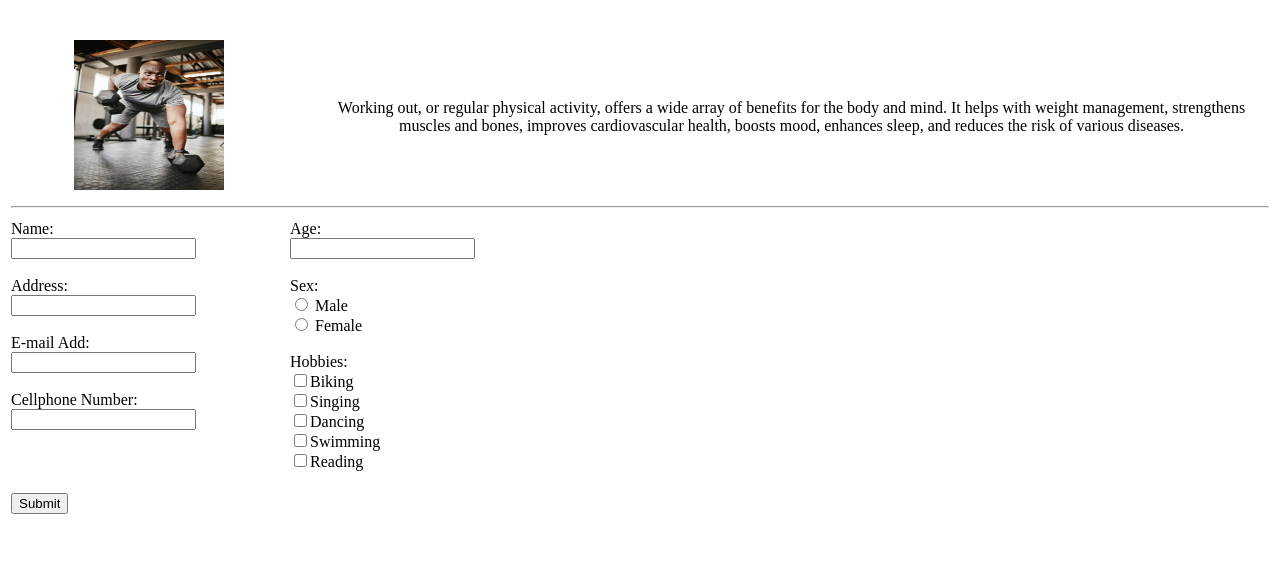
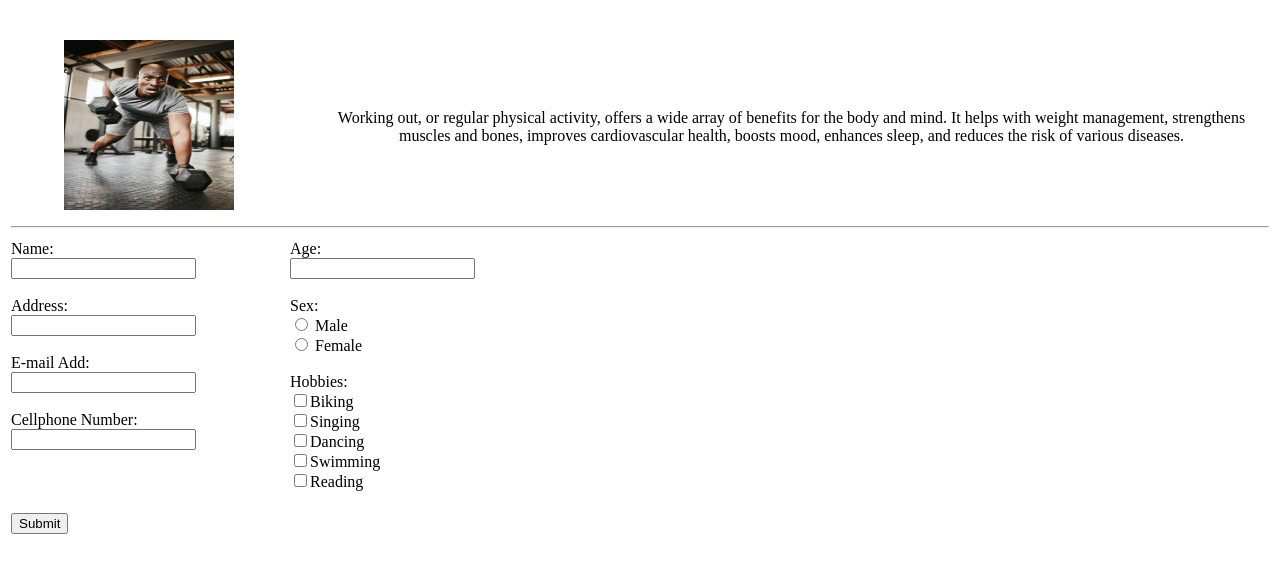
Before and after one commit to kyle-aguirre1/form101, a plain HTML site: page index.html in a window 1280 px wide. Shown: the part 61-634 px from the top of the page. Drawn offline with Linux system fonts and the light colour scheme.

Commit message:
Update index.html

```diff
--- a/index.html
+++ b/index.html
@@ -12,7 +12,7 @@
 <table>
 <tr>
   <td align="center" width="275">
-    <img src="working_out_man.jpg" alt="A man exercising" style="width:150px; height:150px;">
+    <img src="working_out_man.jpg" alt="A man exercising" style="width:170px; height:170px;">
   </td>
 <td align="left" style="padding-left: 25px;">
   <p style="text-align:center">Working out, or regular physical activity, offers a wide array of benefits for the body and mind. It helps with weight management, strengthens muscles and bones, improves cardiovascular health, boosts mood, enhances sleep, and reduces the risk of various diseases.</p>
```
